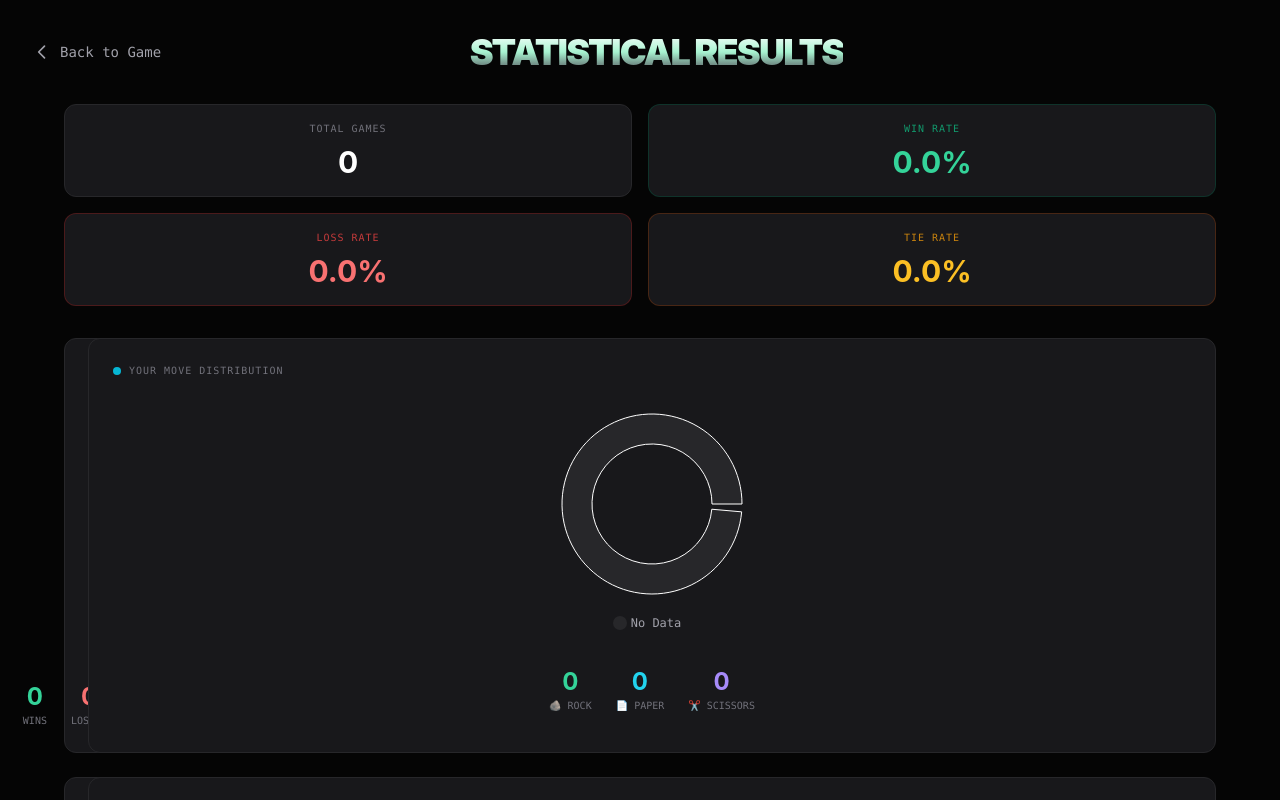
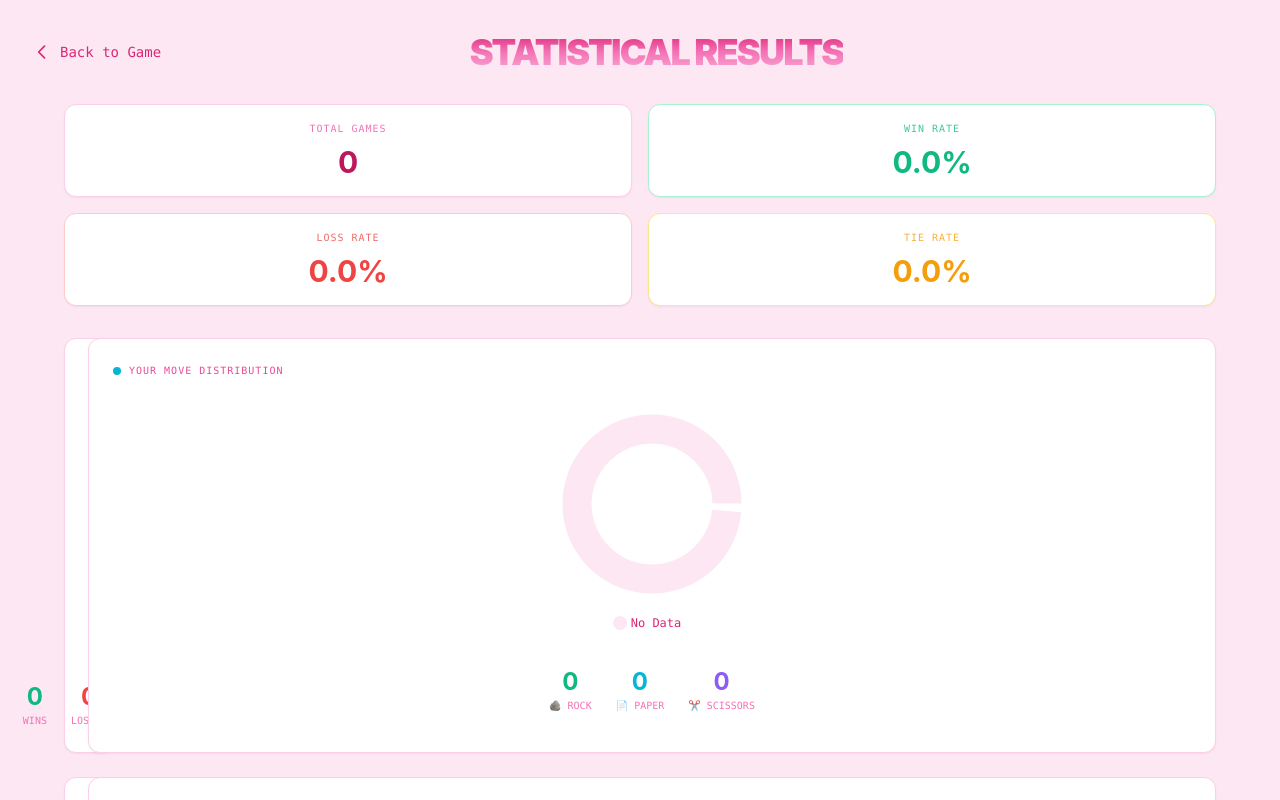
Before and after one commit to ascobyth/wingame, a React (Vite) app: page / in a window 1280 px wide. Both pictures are taken after a click on the button "STATS". Shown: the top 800 px of the page. Built offline with nearby package versions, Linux system fonts and the light colour scheme; what @tensorflow/tfjs would draw is missing.

Commit message:
style: Change stats page background to light pink theme

```diff
--- a/components/StatisticalResults.tsx
+++ b/components/StatisticalResults.tsx
@@ -109,8 +109,8 @@ export const StatisticalResults: React.FC<StatisticalResultsProps> = ({
     const CustomTooltip = ({ active, payload, label }: any) => {
         if (active && payload && payload.length) {
             return (
-                <div className="bg-zinc-900 border border-zinc-700 p-3 rounded-lg">
-                    <p className="text-zinc-400 text-xs font-mono mb-1">Round {label}</p>
+                <div className="bg-white border border-pink-300 p-3 rounded-lg shadow-md">
+                    <p className="text-pink-500 text-xs font-mono mb-1">Round {label}</p>
                     {payload.map((entry: any, index: number) => (
                         <p key={index} style={{ color: entry.color }} className="text-xs font-mono">
                             {entry.name}: {typeof entry.value === 'number' ? entry.value.toFixed(1) : entry.value}%
@@ -123,19 +123,19 @@ export const StatisticalResults: React.FC<StatisticalResultsProps> = ({
     };
 
     return (
-        <div className="min-h-screen bg-[#050505] text-zinc-100 p-4 sm:p-8">
+        <div className="min-h-screen bg-[#fce7f3] text-zinc-800 p-4 sm:p-8">
             {/* Header */}
             <div className="flex items-center justify-between mb-8">
                 <button
                     onClick={onBack}
-                    className="flex items-center gap-2 text-zinc-400 hover:text-white transition-colors font-mono text-sm"
+                    className="flex items-center gap-2 text-pink-600 hover:text-pink-800 transition-colors font-mono text-sm"
                 >
                     <svg className="w-5 h-5" fill="none" stroke="currentColor" viewBox="0 0 24 24">
                         <path strokeLinecap="round" strokeLinejoin="round" strokeWidth={2} d="M15 19l-7-7 7-7" />
                     </svg>
                     Back to Game
                 </button>
-                <h1 className="text-2xl sm:text-4xl font-black tracking-tighter text-transparent bg-clip-text bg-gradient-to-br from-white via-emerald-200 to-zinc-600">
+                <h1 className="text-2xl sm:text-4xl font-black tracking-tighter text-transparent bg-clip-text bg-gradient-to-br from-pink-600 via-pink-400 to-pink-300">
                     STATISTICAL RESULTS
                 </h1>
                 <div className="w-24"></div>
@@ -143,21 +143,21 @@ export const StatisticalResults: React.FC<StatisticalResultsProps> = ({
 
             {/* Summary Cards */}
             <div className="grid grid-cols-2 sm:grid-cols-4 gap-4 mb-8 max-w-6xl mx-auto">
-                <div className="bg-zinc-900 border border-zinc-800 p-4 rounded-xl text-center">
-                    <p className="text-zinc-500 text-[10px] font-mono uppercase tracking-widest mb-2">Total Games</p>
-                    <p className="text-3xl font-bold text-white">{roundCount}</p>
+                <div className="bg-white border border-pink-200 p-4 rounded-xl text-center shadow-sm">
+                    <p className="text-pink-400 text-[10px] font-mono uppercase tracking-widest mb-2">Total Games</p>
+                    <p className="text-3xl font-bold text-pink-700">{roundCount}</p>
                 </div>
-                <div className="bg-zinc-900 border border-emerald-900/50 p-4 rounded-xl text-center">
+                <div className="bg-white border border-emerald-200 p-4 rounded-xl text-center shadow-sm">
                     <p className="text-emerald-500/80 text-[10px] font-mono uppercase tracking-widest mb-2">Win Rate</p>
-                    <p className="text-3xl font-bold text-emerald-400">{winRate}%</p>
+                    <p className="text-3xl font-bold text-emerald-500">{winRate}%</p>
                 </div>
-                <div className="bg-zinc-900 border border-red-900/50 p-4 rounded-xl text-center">
+                <div className="bg-white border border-red-200 p-4 rounded-xl text-center shadow-sm">
                     <p className="text-red-500/80 text-[10px] font-mono uppercase tracking-widest mb-2">Loss Rate</p>
-                    <p className="text-3xl font-bold text-red-400">{lossRate}%</p>
+                    <p className="text-3xl font-bold text-red-500">{lossRate}%</p>
                 </div>
-                <div className="bg-zinc-900 border border-amber-900/50 p-4 rounded-xl text-center">
+                <div className="bg-white border border-amber-200 p-4 rounded-xl text-center shadow-sm">
                     <p className="text-amber-500/80 text-[10px] font-mono uppercase tracking-widest mb-2">Tie Rate</p>
-                    <p className="text-3xl font-bold text-amber-400">{tieRate}%</p>
+                    <p className="text-3xl font-bold text-amber-500">{tieRate}%</p>
                 </div>
             </div>
 
@@ -165,9 +165,9 @@ export const StatisticalResults: React.FC<StatisticalResultsProps> = ({
             <div className="grid grid-cols-1 lg:grid-cols-2 gap-6 max-w-6xl mx-auto">
 
                 {/* Results Distribution Pie Chart */}
-                <div className="bg-zinc-900 border border-zinc-800 p-6 rounded-xl">
-                    <h3 className="text-zinc-500 text-[10px] font-mono uppercase mb-4 tracking-widest flex items-center gap-2">
-                        <span className="w-2 h-2 rounded-full bg-emerald-500"></span>
+                <div className="bg-white border border-pink-200 p-6 rounded-xl shadow-sm">
+                    <h3 className="text-pink-500 text-[10px] font-mono uppercase mb-4 tracking-widest flex items-center gap-2">
+                        <span className="w-2 h-2 rounded-full bg-pink-500"></span>
                         Game Results Distribution
                     </h3>
                     <div className="h-64">
@@ -187,36 +187,36 @@ export const StatisticalResults: React.FC<StatisticalResultsProps> = ({
                                     ))}
                                 </Pie>
                                 <Tooltip
-                                    contentStyle={{ backgroundColor: '#0a0a0a', borderColor: '#27272a', color: '#fff' }}
+                                    contentStyle={{ backgroundColor: '#fce7f3', borderColor: '#f9a8d4', color: '#831843' }}
                                     formatter={(value: number) => [value, 'Games']}
                                 />
                                 <Legend
                                     verticalAlign="bottom"
                                     height={36}
-                                    formatter={(value) => <span className="text-zinc-400 text-xs font-mono">{value}</span>}
+                                    formatter={(value) => <span className="text-pink-600 text-xs font-mono">{value}</span>}
                                 />
                             </PieChart>
                         </ResponsiveContainer>
                     </div>
                     <div className="flex justify-center gap-6 mt-4">
                         <div className="text-center">
-                            <p className="text-2xl font-bold text-emerald-400">{playerScore}</p>
-                            <p className="text-[10px] text-zinc-500 font-mono uppercase">Wins</p>
+                            <p className="text-2xl font-bold text-emerald-500">{playerScore}</p>
+                            <p className="text-[10px] text-pink-400 font-mono uppercase">Wins</p>
                         </div>
                         <div className="text-center">
-                            <p className="text-2xl font-bold text-red-400">{aiScore}</p>
-                            <p className="text-[10px] text-zinc-500 font-mono uppercase">Losses</p>
+                            <p className="text-2xl font-bold text-red-500">{aiScore}</p>
+                            <p className="text-[10px] text-pink-400 font-mono uppercase">Losses</p>
                         </div>
                         <div className="text-center">
-                            <p className="text-2xl font-bold text-amber-400">{tieCount}</p>
-                            <p className="text-[10px] text-zinc-500 font-mono uppercase">Ties</p>
+                            <p className="text-2xl font-bold text-amber-500">{tieCount}</p>
+                            <p className="text-[10px] text-pink-400 font-mono uppercase">Ties</p>
                         </div>
                     </div>
                 </div>
 
                 {/* Move Distribution Pie Chart */}
-                <div className="bg-zinc-900 border border-zinc-800 p-6 rounded-xl">
-                    <h3 className="text-zinc-500 text-[10px] font-mono uppercase mb-4 tracking-widest flex items-center gap-2">
+                <div className="bg-white border border-pink-200 p-6 rounded-xl shadow-sm">
+                    <h3 className="text-pink-500 text-[10px] font-mono uppercase mb-4 tracking-widest flex items-center gap-2">
                         <span className="w-2 h-2 rounded-full bg-cyan-500"></span>
                         Your Move Distribution
                     </h3>
@@ -224,7 +224,7 @@ export const StatisticalResults: React.FC<StatisticalResultsProps> = ({
                         <ResponsiveContainer width="100%" height="100%">
                             <PieChart>
                                 <Pie
-                                    data={moveDistribution.length > 0 ? moveDistribution : [{ name: 'No Data', value: 1, color: '#27272a' }]}
+                                    data={moveDistribution.length > 0 ? moveDistribution : [{ name: 'No Data', value: 1, color: '#fce7f3' }]}
                                     cx="50%"
                                     cy="50%"
                                     innerRadius={60}
@@ -236,40 +236,40 @@ export const StatisticalResults: React.FC<StatisticalResultsProps> = ({
                                         moveDistribution.map((entry, index) => (
                                             <Cell key={`cell-${index}`} fill={entry.color} />
                                         )) :
-                                        <Cell fill="#27272a" />
+                                        <Cell fill="#fce7f3" />
                                     }
                                 </Pie>
                                 <Tooltip
-                                    contentStyle={{ backgroundColor: '#0a0a0a', borderColor: '#27272a', color: '#fff' }}
+                                    contentStyle={{ backgroundColor: '#fce7f3', borderColor: '#f9a8d4', color: '#831843' }}
                                     formatter={(value: number) => [value, 'Times Used']}
                                 />
                                 <Legend
                                     verticalAlign="bottom"
                                     height={36}
-                                    formatter={(value) => <span className="text-zinc-400 text-xs font-mono">{value}</span>}
+                                    formatter={(value) => <span className="text-pink-600 text-xs font-mono">{value}</span>}
                                 />
                             </PieChart>
                         </ResponsiveContainer>
                     </div>
                     <div className="flex justify-center gap-6 mt-4">
                         <div className="text-center">
-                            <p className="text-2xl font-bold text-emerald-400">{rockCount}</p>
-                            <p className="text-[10px] text-zinc-500 font-mono uppercase">🪨 Rock</p>
+                            <p className="text-2xl font-bold text-emerald-500">{rockCount}</p>
+                            <p className="text-[10px] text-pink-400 font-mono uppercase">🪨 Rock</p>
                         </div>
                         <div className="text-center">
-                            <p className="text-2xl font-bold text-cyan-400">{paperCount}</p>
-                            <p className="text-[10px] text-zinc-500 font-mono uppercase">📄 Paper</p>
+                            <p className="text-2xl font-bold text-cyan-500">{paperCount}</p>
+                            <p className="text-[10px] text-pink-400 font-mono uppercase">📄 Paper</p>
                         </div>
                         <div className="text-center">
-                            <p className="text-2xl font-bold text-violet-400">{scissorsCount}</p>
-                            <p className="text-[10px] text-zinc-500 font-mono uppercase">✂️ Scissors</p>
+                            <p className="text-2xl font-bold text-violet-500">{scissorsCount}</p>
+                            <p className="text-[10px] text-pink-400 font-mono uppercase">✂️ Scissors</p>
                         </div>
                     </div>
                 </div>
 
                 {/* AI Prediction Confidence */}
-                <div className="bg-zinc-900 border border-zinc-800 p-6 rounded-xl">
-                    <h3 className="text-zinc-500 text-[10px] font-mono uppercase mb-4 tracking-widest flex items-center gap-2">
+                <div className="bg-white border border-pink-200 p-6 rounded-xl shadow-sm">
+                    <h3 className="text-pink-500 text-[10px] font-mono uppercase mb-4 tracking-widest flex items-center gap-2">
                         <span className="w-2 h-2 rounded-full bg-violet-500"></span>
                         AI Prediction Confidence
                     </h3>
@@ -281,14 +281,14 @@ export const StatisticalResults: React.FC<StatisticalResultsProps> = ({
                                     dataKey="name"
                                     type="category"
                                     width={70}
-                                    tick={{ fill: '#71717a', fontSize: 11, fontFamily: 'monospace' }}
+                                    tick={{ fill: '#db2777', fontSize: 11, fontFamily: 'monospace' }}
                                     axisLine={false}
                                     tickLine={false}
                                 />
                                 <Tooltip
-                                    contentStyle={{ backgroundColor: '#0a0a0a', borderColor: '#27272a', color: '#fff' }}
+                                    contentStyle={{ backgroundColor: '#fce7f3', borderColor: '#f9a8d4', color: '#831843' }}
                                     formatter={(value: number) => [`${value.toFixed(1)}%`, 'Confidence']}
-                                    cursor={{ fill: 'rgba(255,255,255,0.03)' }}
+                                    cursor={{ fill: 'rgba(236, 72, 153, 0.1)' }}
                                 />
                                 <Bar dataKey="prob" radius={[0, 4, 4, 0]} barSize={24}>
                                     {confidenceData.map((entry, index) => (
@@ -298,14 +298,14 @@ export const StatisticalResults: React.FC<StatisticalResultsProps> = ({
                             </BarChart>
                         </ResponsiveContainer>
                     </div>
-                    <p className="text-[9px] text-zinc-600 mt-2 font-mono text-center uppercase tracking-tighter">
+                    <p className="text-[9px] text-pink-400 mt-2 font-mono text-center uppercase tracking-tighter">
                         Current AI prediction weights for your next move
                     </p>
                 </div>
 
                 {/* Move Frequency Over Time */}
-                <div className="bg-zinc-900 border border-zinc-800 p-6 rounded-xl">
-                    <h3 className="text-zinc-500 text-[10px] font-mono uppercase mb-4 tracking-widest flex items-center gap-2">
+                <div className="bg-white border border-pink-200 p-6 rounded-xl shadow-sm">
+                    <h3 className="text-pink-500 text-[10px] font-mono uppercase mb-4 tracking-widest flex items-center gap-2">
                         <span className="w-2 h-2 rounded-full bg-amber-500"></span>
                         Move Frequency Trend
                     </h3>
@@ -314,12 +314,12 @@ export const StatisticalResults: React.FC<StatisticalResultsProps> = ({
                             <AreaChart data={moveFrequencyData} margin={{ left: 0, right: 0 }}>
                                 <XAxis
                                     dataKey="round"
-                                    tick={{ fill: '#52525b', fontSize: 10, fontFamily: 'monospace' }}
-                                    axisLine={{ stroke: '#27272a' }}
+                                    tick={{ fill: '#db2777', fontSize: 10, fontFamily: 'monospace' }}
+                                    axisLine={{ stroke: '#f9a8d4' }}
                                     tickLine={false}
                                 />
                                 <YAxis
-                                    tick={{ fill: '#52525b', fontSize: 10, fontFamily: 'monospace' }}
+                                    tick={{ fill: '#db2777', fontSize: 10, fontFamily: 'monospace' }}
                                     axisLine={false}
                                     tickLine={false}
                                     domain={[0, 100]}
@@ -356,14 +356,14 @@ export const StatisticalResults: React.FC<StatisticalResultsProps> = ({
                             </AreaChart>
                         </ResponsiveContainer>
                     </div>
-                    <p className="text-[9px] text-zinc-600 mt-2 font-mono text-center uppercase tracking-tighter">
+                    <p className="text-[9px] text-pink-400 mt-2 font-mono text-center uppercase tracking-tighter">
                         Rolling 5-round window move distribution
                     </p>
                 </div>
 
                 {/* Performance Trend */}
-                <div className="bg-zinc-900 border border-zinc-800 p-6 rounded-xl lg:col-span-2">
-                    <h3 className="text-zinc-500 text-[10px] font-mono uppercase mb-4 tracking-widest flex items-center gap-2">
+                <div className="bg-white border border-pink-200 p-6 rounded-xl shadow-sm lg:col-span-2">
+                    <h3 className="text-pink-500 text-[10px] font-mono uppercase mb-4 tracking-widest flex items-center gap-2">
                         <span className="w-2 h-2 rounded-full bg-emerald-500"></span>
                         Win Rate Trend Over Time
                     </h3>
@@ -372,12 +372,12 @@ export const StatisticalResults: React.FC<StatisticalResultsProps> = ({
                             <LineChart data={performanceData} margin={{ left: 0, right: 0 }}>
                                 <XAxis
                                     dataKey="round"
-                                    tick={{ fill: '#52525b', fontSize: 10, fontFamily: 'monospace' }}
-                                    axisLine={{ stroke: '#27272a' }}
+                                    tick={{ fill: '#db2777', fontSize: 10, fontFamily: 'monospace' }}
+                                    axisLine={{ stroke: '#f9a8d4' }}
                                     tickLine={false}
                                 />
                                 <YAxis
-                                    tick={{ fill: '#52525b', fontSize: 10, fontFamily: 'monospace' }}
+                                    tick={{ fill: '#db2777', fontSize: 10, fontFamily: 'monospace' }}
                                     axisLine={false}
                                     tickLine={false}
                                     domain={[0, 100]}
@@ -387,16 +387,16 @@ export const StatisticalResults: React.FC<StatisticalResultsProps> = ({
                                 <Line
                                     type="monotone"
                                     dataKey="winRate"
-                                    stroke="#10b981"
+                                    stroke="#ec4899"
                                     strokeWidth={2}
-                                    dot={{ fill: '#10b981', strokeWidth: 0, r: 3 }}
-                                    activeDot={{ r: 5, fill: '#10b981' }}
+                                    dot={{ fill: '#ec4899', strokeWidth: 0, r: 3 }}
+                                    activeDot={{ r: 5, fill: '#ec4899' }}
                                     name="Win Rate"
                                 />
                             </LineChart>
                         </ResponsiveContainer>
                     </div>
-                    <p className="text-[9px] text-zinc-600 mt-2 font-mono text-center uppercase tracking-tighter">
+                    <p className="text-[9px] text-pink-400 mt-2 font-mono text-center uppercase tracking-tighter">
                         Cumulative win rate progression (last 20 rounds)
                     </p>
                 </div>
@@ -404,46 +404,46 @@ export const StatisticalResults: React.FC<StatisticalResultsProps> = ({
 
             {/* Detailed Stats Table */}
             <div className="mt-8 max-w-6xl mx-auto">
-                <div className="bg-zinc-900 border border-zinc-800 p-6 rounded-xl">
-                    <h3 className="text-zinc-500 text-[10px] font-mono uppercase mb-4 tracking-widest flex items-center gap-2">
+                <div className="bg-white border border-pink-200 p-6 rounded-xl shadow-sm">
+                    <h3 className="text-pink-500 text-[10px] font-mono uppercase mb-4 tracking-widest flex items-center gap-2">
                         <span className="w-2 h-2 rounded-full bg-cyan-500"></span>
                         Detailed Statistics
                     </h3>
                     <div className="grid grid-cols-2 sm:grid-cols-4 gap-4">
-                        <div className="bg-zinc-950 p-4 rounded-lg border border-zinc-800/50">
-                            <p className="text-[10px] text-zinc-600 font-mono uppercase mb-1">Favorite Move</p>
-                            <p className="text-lg font-bold text-white">
+                        <div className="bg-pink-50 p-4 rounded-lg border border-pink-100">
+                            <p className="text-[10px] text-pink-400 font-mono uppercase mb-1">Favorite Move</p>
+                            <p className="text-lg font-bold text-pink-700">
                                 {rockCount >= paperCount && rockCount >= scissorsCount ? '🪨 Rock' :
                                     paperCount >= scissorsCount ? '📄 Paper' : '✂️ Scissors'}
                             </p>
-                            <p className="text-[10px] text-zinc-500 font-mono">
+                            <p className="text-[10px] text-pink-400 font-mono">
                                 {Math.max(rockCount, paperCount, scissorsCount)} times ({roundCount > 0 ? (Math.max(rockCount, paperCount, scissorsCount) / roundCount * 100).toFixed(0) : 0}%)
                             </p>
                         </div>
-                        <div className="bg-zinc-950 p-4 rounded-lg border border-zinc-800/50">
-                            <p className="text-[10px] text-zinc-600 font-mono uppercase mb-1">Win/Loss Ratio</p>
-                            <p className="text-lg font-bold text-white">
+                        <div className="bg-pink-50 p-4 rounded-lg border border-pink-100">
+                            <p className="text-[10px] text-pink-400 font-mono uppercase mb-1">Win/Loss Ratio</p>
+                            <p className="text-lg font-bold text-pink-700">
                                 {aiScore > 0 ? (playerScore / aiScore).toFixed(2) : playerScore > 0 ? '∞' : 'N/A'}
                             </p>
-                            <p className="text-[10px] text-zinc-500 font-mono">
+                            <p className="text-[10px] text-pink-400 font-mono">
                                 {playerScore}W / {aiScore}L
                             </p>
                         </div>
-                        <div className="bg-zinc-950 p-4 rounded-lg border border-zinc-800/50">
-                            <p className="text-[10px] text-zinc-600 font-mono uppercase mb-1">AI Training Samples</p>
-                            <p className="text-lg font-bold text-white">{historyCount}</p>
-                            <p className="text-[10px] text-zinc-500 font-mono">
+                        <div className="bg-pink-50 p-4 rounded-lg border border-pink-100">
+                            <p className="text-[10px] text-pink-400 font-mono uppercase mb-1">AI Training Samples</p>
+                            <p className="text-lg font-bold text-pink-700">{historyCount}</p>
+                            <p className="text-[10px] text-pink-400 font-mono">
                                 {historyCount < 5 ? 'Still learning...' : 'Optimized'}
                             </p>
                         </div>
-                        <div className="bg-zinc-950 p-4 rounded-lg border border-zinc-800/50">
-                            <p className="text-[10px] text-zinc-600 font-mono uppercase mb-1">Current Streak</p>
-                            <p className="text-lg font-bold text-white">
+                        <div className="bg-pink-50 p-4 rounded-lg border border-pink-100">
+                            <p className="text-[10px] text-pink-400 font-mono uppercase mb-1">Current Streak</p>
+                            <p className="text-lg font-bold text-pink-700">
                                 {result === GameResult.Win ? '🔥 Winning' :
                                     result === GameResult.Loss ? '❄️ Losing' :
                                         result === GameResult.Tie ? '➡️ Tie' : 'N/A'}
                             </p>
-                            <p className="text-[10px] text-zinc-500 font-mono">
+                            <p className="text-[10px] text-pink-400 font-mono">
                                 Last result: {result || 'No games yet'}
                             </p>
                         </div>
@@ -452,7 +452,7 @@ export const StatisticalResults: React.FC<StatisticalResultsProps> = ({
             </div>
 
             {/* Footer */}
-            <footer className="mt-16 text-zinc-700 text-[10px] font-mono text-center max-w-md mx-auto leading-relaxed tracking-tight">
+            <footer className="mt-16 text-pink-400 text-[10px] font-mono text-center max-w-md mx-auto leading-relaxed tracking-tight">
                 <p className="uppercase opacity-50 mb-2">Analysis Summary</p>
                 <p>
                     Statistical analysis powered by real-time neural network inference.
```
